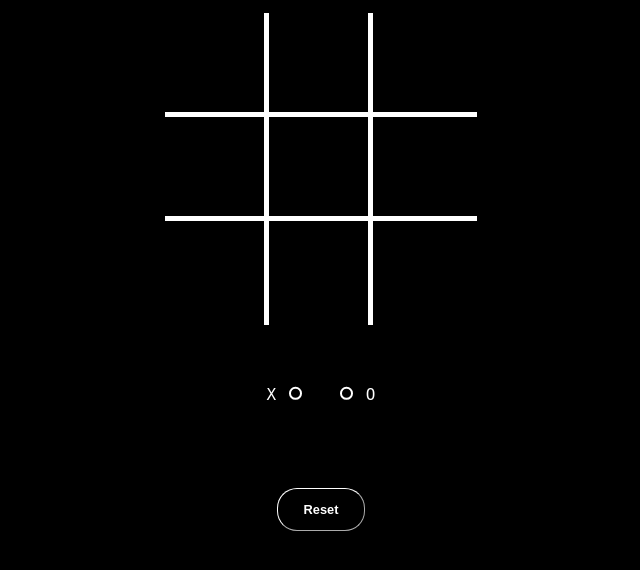
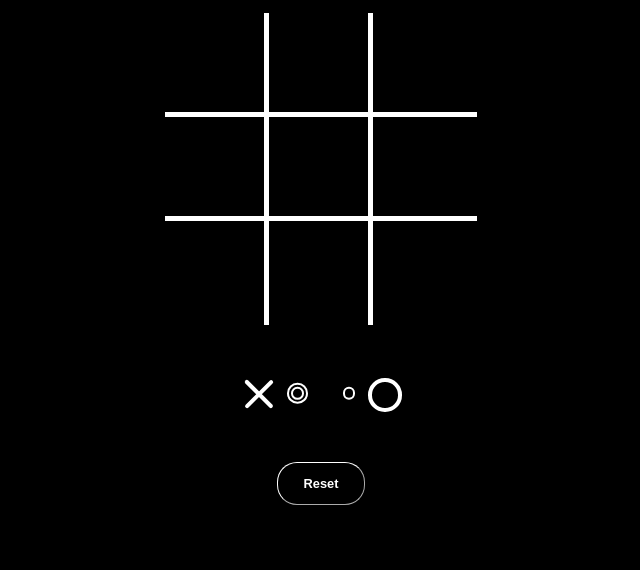
Before and after one commit to sujshah/tic-tac-toe, a plain HTML site: page index.html in a window 1280 px wide. Shown: the part 112-682 px from the top of the page, without its empty margins (319-959 px from the left). Drawn offline with Linux system fonts and the light colour scheme.

Commit message:
Create automatic radio button toggle and centre winner message

```diff
--- a/index.html
+++ b/index.html
@@ -21,12 +21,12 @@
     </div>
     <form class="form-items">
         <div class="pair">
-            <div class="label"><label for="playerOne">X</label></div>
+            <div class="label-x x"><label for="playerOne"></label></div>
             <input type="radio" id="playerOne">
         </div>
         <div class="pair">
             <input type="radio" id="playerTwo">
-            <div class="label"><label for="playerTwo">O</label></div>
+            <div class="label-o o"><label for="playerTwo"></label></div>
         </div>
     </form>
     <div class="buttons">
--- a/script.js
+++ b/script.js
@@ -1,5 +1,7 @@
 const X = "X";
 const O = "O";
+
+
 
 const Player = ((marker_type) => {
     const getMarker = () => {
@@ -76,6 +78,16 @@ const gameController = (() => {
     const player1 = Player(X);
     const player2 = Player(O);
     let currentPlayer = player1;
+    const markPlayer = () => {
+        const id = currentPlayer.getMarker() === X ? "playerOne" : "playerTwo";
+        const other = currentPlayer.getMarker() === X ? "playerTwo" : "playerOne";
+        const element = document.getElementById(id);
+        const otherElement = document.getElementById(other);
+        element.disabled = false;
+        element.focus();
+        otherElement.disabled = true;
+    }
+
     const switchPlayer = () => {
         currentPlayer = currentPlayer === player1 ? player2 : player1
     }
@@ -94,6 +106,7 @@ const gameController = (() => {
                 return;
             }
             switchPlayer();
+            markPlayer();
         }
     }
     const removeWinnerStatement = () => {
@@ -107,7 +120,7 @@ const gameController = (() => {
     }
 
 
-    return {playRound, removeWinnerStatement}
+    return {playRound, removeWinnerStatement, markPlayer}
 })();
 
 const displayController = (() => {
@@ -122,6 +135,7 @@ const displayController = (() => {
     }
     const startGame = () => {
         resetGame();
+        gameController.markPlayer();
         const grid = document.querySelector(".board");
         grid.addEventListener("click", gameController.playRound);
     }
--- a/style.css
+++ b/style.css
@@ -166,5 +166,11 @@ button {
     border-radius: 20px;
     border-color: white;
     border-width: 0.15em;
-    margin-top: 5vmax;
+    margin-top: 3vmax;
 }
+
+.winner {
+    text-align: center;
+    font-size: 1.5vmax;
+    margin-top: 1.5vmax;
+}
```
